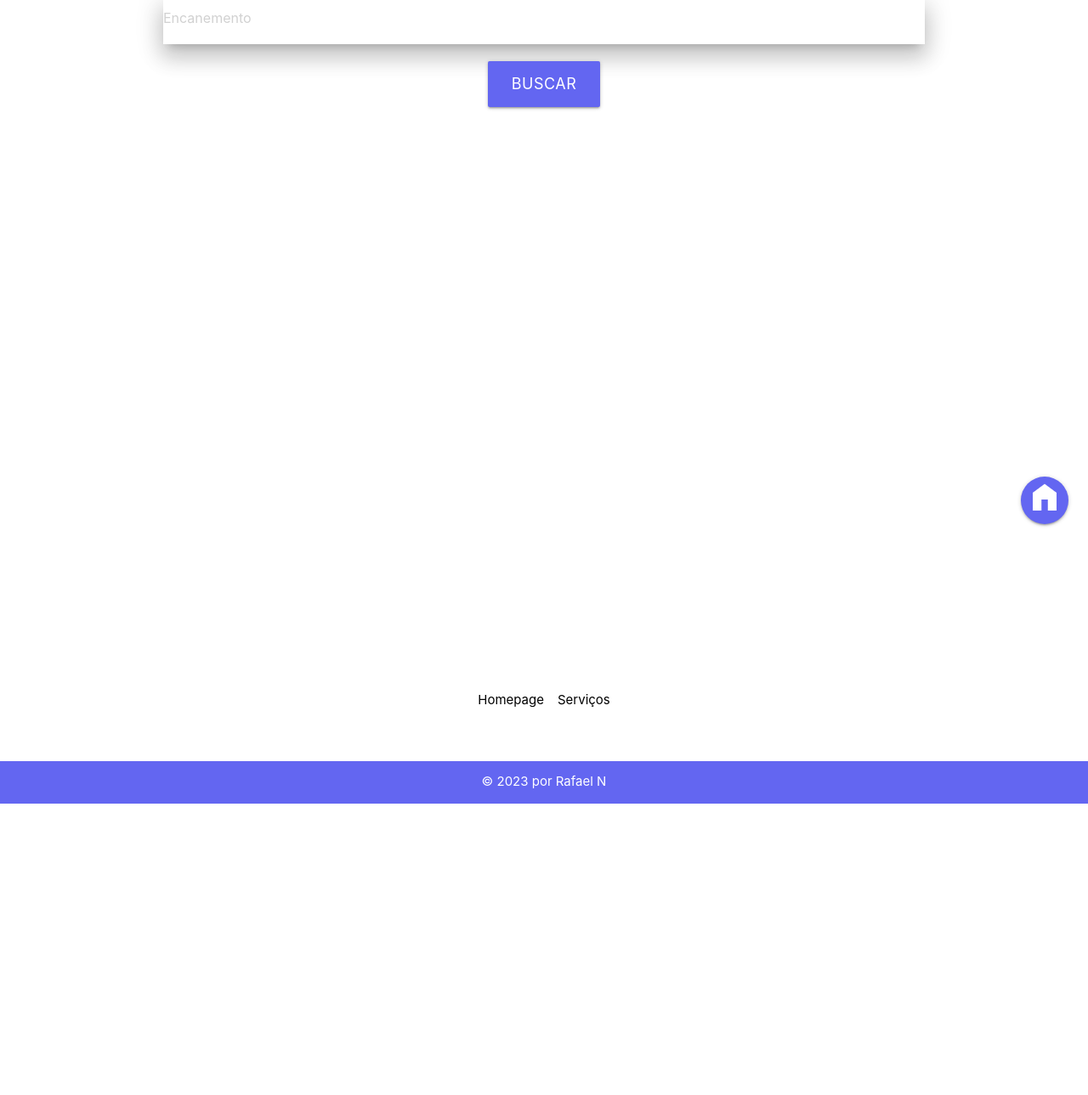
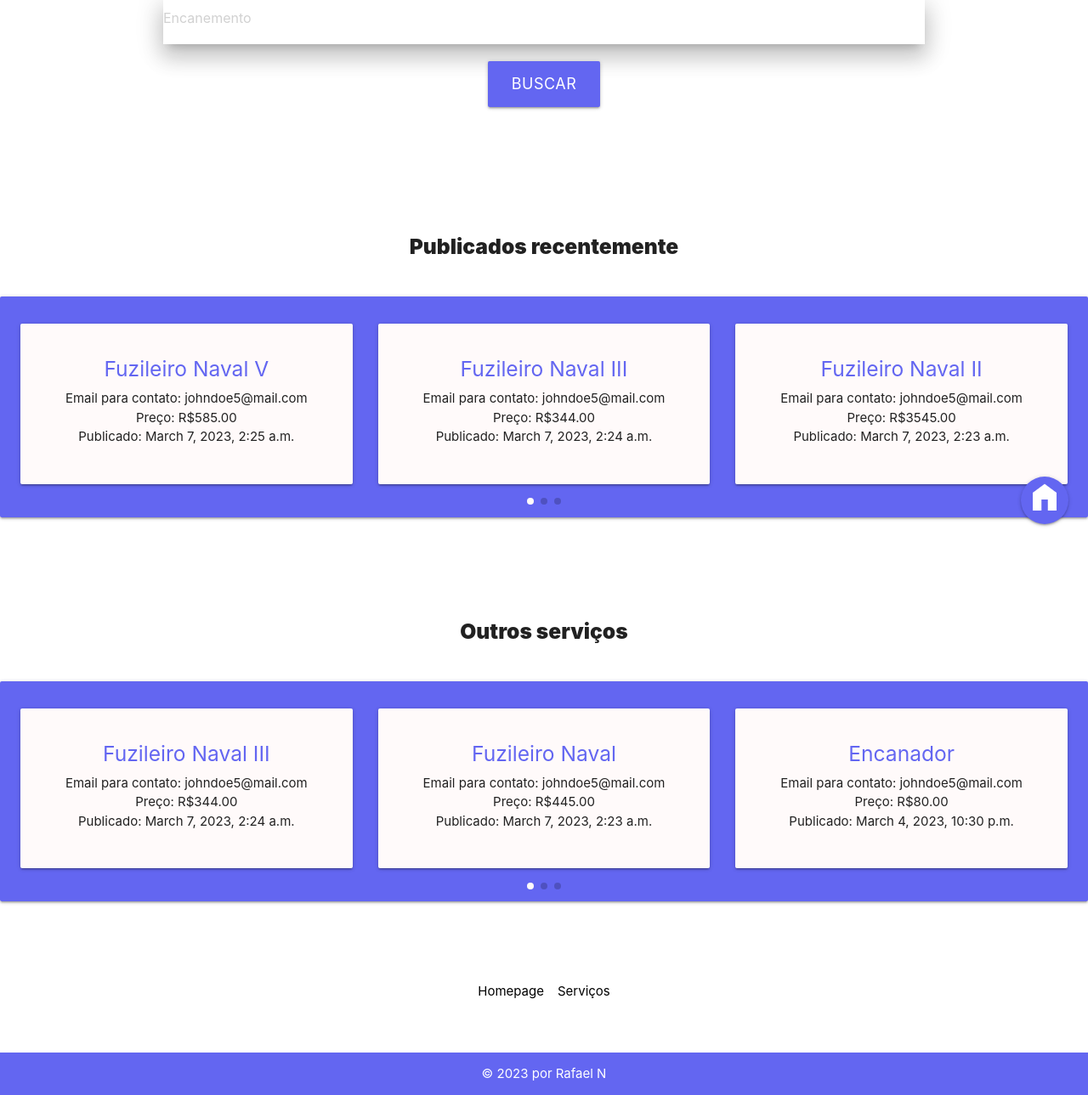
Before and after one commit to rafaelngoncalves5/servicos, a Django app: page /servicosapp/ in a window 1280 px wide. Shown: the part 160-1449 px from the top of the page at 85% size. Before the commit the page ends 1106 px from the top, so only its background shows below. Run offline with Django 4.2, Linux system fonts and the light colour scheme; data comes from the database, SQL or seed files in the repository; both versions use the stored data as it was after the commit; some libraries are stand-ins or nearby versions.

Commit message:
Carrosséis

```diff
--- a/servicos/servicosapp/static/servicosapp/script.js
+++ b/servicos/servicosapp/static/servicosapp/script.js
@@ -0,0 +1 @@
+alert("")
--- a/servicos/servicosapp/templates/base.html
+++ b/servicos/servicosapp/templates/base.html
@@ -57,5 +57,4 @@
 
     <script src="https://cdn.jsdelivr.net/npm/swiper@9.1.0/swiper-bundle.min.js"></script>
     <script type="text/javascript" src="{% static 'materialize.js' %}" async></script>
-    <script type="text/javascript" src="{% static 'servicosapp/script.js' %}" async></script>
 </body>
--- a/servicos/servicosapp/templates/searchbar.html
+++ b/servicos/servicosapp/templates/searchbar.html
@@ -1,7 +1,8 @@
 <form method="get" action="{% url 'servicosapp:buscar' %}">
     {% csrf_token %}
     <div class="container row z-depth-4">
-        <input value="{{ request.get.name }}" name="titulo" placeholder="Encanemento" id="searchbar" type="text"></input>
+        <input minlength="4" value="{{ request.get.name }}" name="titulo" placeholder="Encanemento" id="searchbar"
+            type="text"></input>
     </div>
-    <button type="submit" class="submit-btn waves-effect waves-light btn-large">Buscar</button>
+    <button id="sbtn" type="submit" class="submit-btn waves-effect waves-light btn-large">Buscar</button>
 </form>
--- a/servicos/servicosapp/templates/servicosapp/index.html
+++ b/servicos/servicosapp/templates/servicosapp/index.html
@@ -8,38 +8,89 @@
 <!-- Demo styles -->
 <style>
     .swiper {
-        margin-top: 2em;
+        margin-top: 3em;
     }
 
     .swiper-slide {
         text-align: center;
-        font-size: 18px;
-        background: #fff;
         display: flex;
         justify-content: center;
         align-items: center;
+        background-color: snow;
     }
 
-    .swiper-slide img {
-        display: block;
-        width: 100%;
-        height: 100%;
-        object-fit: cover;
+    .swiper-pagination-bullet-active {
+        background-color: snow !important;
     }
 </style>
 
 <!-- Swiper -->
+<br />
+<br />
+<br />
+<br />
+<br />
+<br />
 
-<div class="swiper mySwiper">
+<!-- Lista de publicados recentemente -->
+<h5 style="text-align: center; font-weight: 900;">Publicados recentemente</h5>
+
+<div class="swiper mySwiper card-panel" style="background-color: var(--accent-color);">
     <div class="swiper-wrapper">
         {% for servico in servicos %}
-        <div class="swiper-slide">
-
+        <div class="swiper-slide card-panel">
+            <div class="row">
+                <div class="col">
+                    <div>
+                        <ul>
+                            <a href="{% url 'servicosapp:detalhes_servicos' servico.id_servico %}">
+                                <h5>{{ servico }}</h5>
+                            </a>
+                            <li>Email para contato: {{ servico.email }}</li>
+                            <li>Preço: R${{ servico.preco }}.00</li>
+                            <li>Publicado: {{ servico.data_pub }}</li>
+                        </ul>
+                    </div>
+                </div>
+            </div>
         </div>
         {% endfor %}
     </div>
     <div class="swiper-pagination"></div>
 </div>
+
+<br />
+<br />
+<br />
+<br />
+
+<!-- Lista de publicados aleatoriamente -->
+<h5 style="text-align: center; font-weight: 900;">Outros serviços</h5>
+
+<div class="swiper mySwiper card-panel" style="background-color: var(--accent-color);">
+    <div class="swiper-wrapper">
+        {% for servico in servicos_aleatorios %}
+        <div class="swiper-slide card-panel">
+            <div class="row">
+                <div class="col">
+                    <div>
+                        <ul>
+                            <a href="{% url 'servicosapp:detalhes_servicos' servico.id_servico %}">
+                                <h5>{{ servico }}</h5>
+                            </a>
+                            <li>Email para contato: {{ servico.email }}</li>
+                            <li>Preço: R${{ servico.preco }}.00</li>
+                            <li>Publicado: {{ servico.data_pub }}</li>
+                        </ul>
+                    </div>
+                </div>
+            </div>
+        </div>
+        {% endfor %}
+    </div>
+    <div class="swiper-pagination"></div>
+</div>
+
 
 <!-- Swiper JS -->
 <script src="https://cdn.jsdelivr.net/npm/swiper@9/swiper-bundle.min.js"></script>
--- a/servicos/servicosapp/views.py
+++ b/servicos/servicosapp/views.py
@@ -12,9 +12,10 @@ from django.contrib.auth.decorators import login_required
 from . models import Servico, Categoria, Municipio
 
 def index(request):
-       servicos = Servico.objects.all()
+       servicos = Servico.objects.order_by("-data_pub")[:15]
+       servicos_aleatorios = Servico.objects.order_by("?")[:15]
 
-       return render(request, 'servicosapp/index.html', {'servicos': servicos})
+       return render(request, 'servicosapp/index.html', {'servicos': servicos, 'servicos_aleatorios': servicos_aleatorios})
 
 def index_servicos(request):
        servicos = Servico.objects.all()
```
Also changed, not shown: servicos/db.sqlite3.
